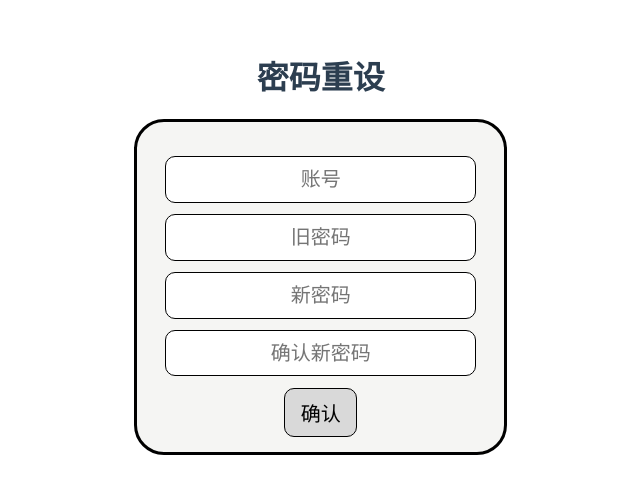
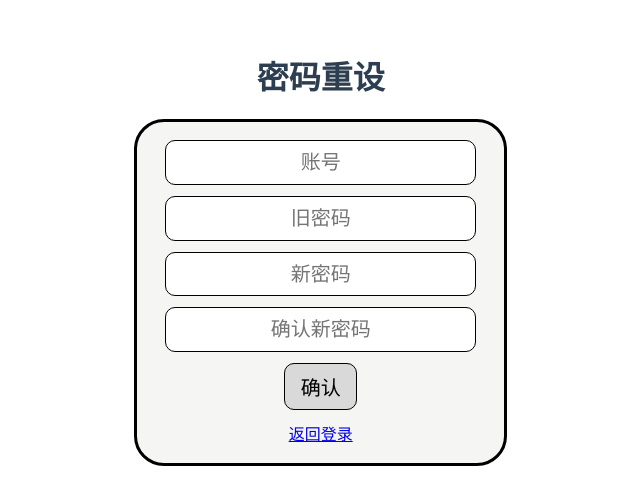
Before and after one commit to yuuki2022/myweb, a Vue app in the folder myvue/: page /register in a window 1280 px wide. Shown: the part 108-612 px from the top of the page, without its empty margins (458-1098 px from the left). Built offline with nearby package versions, Linux system fonts and the light colour scheme.

Commit message:
密码重设页面返回登录

```diff
--- a/myvue/src/components/Register.vue
+++ b/myvue/src/components/Register.vue
@@ -8,6 +8,8 @@
       <input type="password" placeholder="新密码" id="newPassword" v-model="newPassword">
       <input type="password" placeholder="确认新密码" id="ensureNewPassword" v-model="ensureNewPassword">
       <button type="submit">确认</button>
+      <p><a href="./">返回登录</a></p>
+<br>
     </form>
   </div>
 </template>
@@ -75,7 +77,7 @@ h1 {
 
 form {
   width: 90.667%;
-  height: 90.556%;
+  height: 93.556%;
   border-radius: 30px;
   margin: 0 auto;
   border: 3px solid #000;
```
